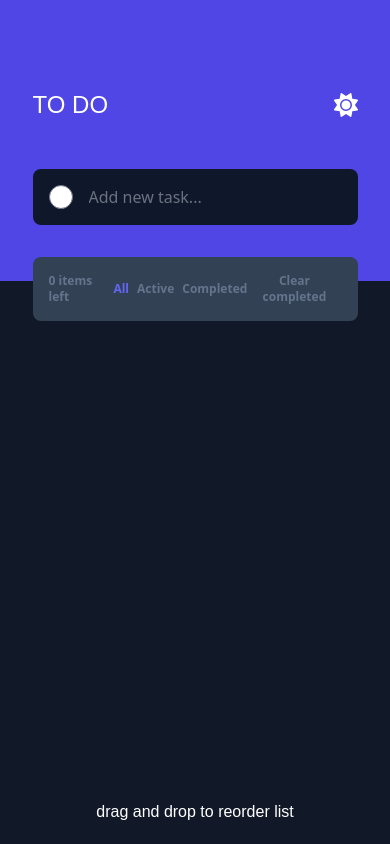
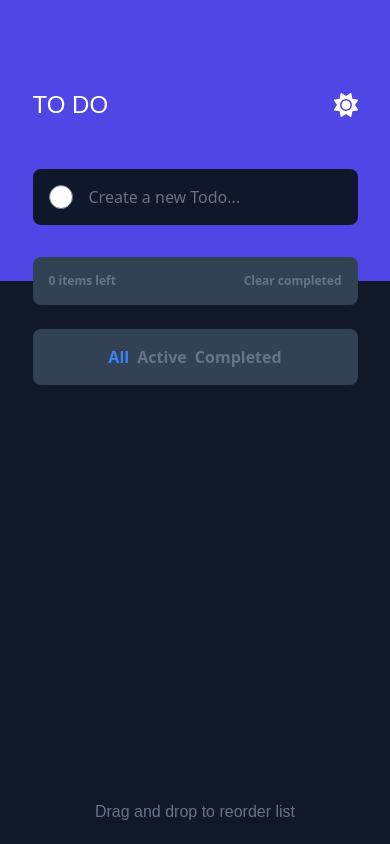
Before and after one commit to andrewpatasik/todo-redux, a React (Create React App) app: page / in a window 390 px wide. Built offline with nearby package versions, Linux system fonts and the light colour scheme; a web font is replaced by a local one.

Commit message:
touch up some styling

```diff
--- a/public/static/style/style.css
+++ b/public/static/style/style.css
@@ -770,6 +770,9 @@ select {
   border-color: transparent;
   background-color: currentColor;
 }
+.absolute {
+  position: absolute;
+}
 .relative {
   position: relative;
 }
@@ -781,6 +784,25 @@ select {
   top: -12rem;
   bottom: -12rem;
 }
+.inset-x-0 {
+  left: 0px;
+  right: 0px;
+}
+.top-10 {
+  top: 2.5rem;
+}
+.bottom-0 {
+  bottom: 0px;
+}
+.-bottom-5 {
+  bottom: -1.25rem;
+}
+.-bottom-8 {
+  bottom: -2rem;
+}
+.-bottom-20 {
+  bottom: -5rem;
+}
 .mb-12 {
   margin-bottom: 3rem;
 }
@@ -789,6 +811,9 @@ select {
 }
 .mt-8 {
   margin-top: 2rem;
+}
+.mt-12 {
+  margin-top: 3rem;
 }
 .flex {
   display: flex;
@@ -820,11 +845,20 @@ select {
 .flex-1 {
   flex: 1 1 0%;
 }
+.cursor-pointer {
+  cursor: pointer;
+}
+.resize {
+  resize: both;
+}
 .flex-col {
   flex-direction: column;
 }
 .items-center {
   align-items: center;
+}
+.justify-center {
+  justify-content: center;
 }
 .justify-between {
   justify-content: space-between;
@@ -846,6 +880,12 @@ select {
 .divide-black > :not([hidden]) ~ :not([hidden]) {
   --tw-divide-opacity: 1;
   border-color: rgb(0 0 0 / var(--tw-divide-opacity));
+}
+.overflow-auto {
+  overflow: auto;
+}
+.overflow-hidden {
+  overflow: hidden;
 }
 .rounded-lg {
   border-radius: 0.5rem;
@@ -909,24 +949,57 @@ select {
   --tw-text-opacity: 1;
   color: rgb(79 70 229 / var(--tw-text-opacity));
 }
+.text-indigo-500 {
+  --tw-text-opacity: 1;
+  color: rgb(99 102 241 / var(--tw-text-opacity));
+}
 .text-slate-500 {
   --tw-text-opacity: 1;
   color: rgb(100 116 139 / var(--tw-text-opacity));
 }
-.text-indigo-500 {
+.text-sky-500 {
   --tw-text-opacity: 1;
-  color: rgb(99 102 241 / var(--tw-text-opacity));
+  color: rgb(14 165 233 / var(--tw-text-opacity));
 }
-.text-indigo-700 {
+.text-sky-700 {
   --tw-text-opacity: 1;
-  color: rgb(67 56 202 / var(--tw-text-opacity));
+  color: rgb(3 105 161 / var(--tw-text-opacity));
+}
+.text-sky-600 {
+  --tw-text-opacity: 1;
+  color: rgb(2 132 199 / var(--tw-text-opacity));
 }
 .text-indigo-400 {
   --tw-text-opacity: 1;
   color: rgb(129 140 248 / var(--tw-text-opacity));
 }
-.underline {
-  text-decoration-line: underline;
+.text-blue-400 {
+  --tw-text-opacity: 1;
+  color: rgb(96 165 250 / var(--tw-text-opacity));
+}
+.text-blue-500 {
+  --tw-text-opacity: 1;
+  color: rgb(59 130 246 / var(--tw-text-opacity));
+}
+.text-gray-500 {
+  --tw-text-opacity: 1;
+  color: rgb(107 114 128 / var(--tw-text-opacity));
+}
+.text-gray-100 {
+  --tw-text-opacity: 1;
+  color: rgb(243 244 246 / var(--tw-text-opacity));
+}
+.text-gray-200 {
+  --tw-text-opacity: 1;
+  color: rgb(229 231 235 / var(--tw-text-opacity));
+}
+.text-gray-300 {
+  --tw-text-opacity: 1;
+  color: rgb(209 213 219 / var(--tw-text-opacity));
+}
+.text-gray-400 {
+  --tw-text-opacity: 1;
+  color: rgb(156 163 175 / var(--tw-text-opacity));
 }
 .line-through {
   text-decoration-line: line-through;
@@ -956,6 +1029,10 @@ select {
     width: 40%;
   }
 
+  .lg\:w-1\/3 {
+    width: 33.333333%;
+  }
+
   .lg\:text-lg {
     font-size: 1.125rem;
     line-height: 1.75rem;
--- a/src/components/AddTask.js
+++ b/src/components/AddTask.js
@@ -46,7 +46,7 @@ const AddTask = ({ addTask }) => {
         className="form-input w-full h-12 bg-slate-900 border-0 focus:ring-0"
         name="todo-task"
         value={todoTask}
-        placeholder="Add new task..."
+        placeholder="Create a new Todo..."
         onChange={handleTodoTask}
       />
     </form>
--- a/src/components/FilterButton,.js
+++ b/src/components/FilterButton,.js
@@ -4,9 +4,9 @@ const FilterButton = ({ filterIndex, setFilterIndex }) => {
 
   return (
     <article className="flex justify-evenly gap-2">
-      <button className={filterIndex !== 0 ? '' : 'text-indigo-500'} value={0} onClick={handleClick}>All</button>
-      <button className={filterIndex !== 1 ? '' : 'text-indigo-500'} value={1} onClick={handleClick}>Active</button>
-      <button className={filterIndex !== 2 ? '' : 'text-indigo-500'} value={2} onClick={handleClick}>Completed</button>
+      <button className={filterIndex !== 0 ? '' : 'text-blue-500'} value={0} onClick={handleClick}>All</button>
+      <button className={filterIndex !== 1 ? '' : 'text-blue-500'} value={1} onClick={handleClick}>Active</button>
+      <button className={filterIndex !== 2 ? '' : 'text-blue-500'} value={2} onClick={handleClick}>Completed</button>
     </article>
   );
 };
--- a/src/components/Footer.js
+++ b/src/components/Footer.js
@@ -2,8 +2,8 @@ import React from "react";
 
 const Footer = () => {
   return (
-    <section id="footer" className="relative text-center lg:text-lg -inset-y-5">
-      <h5>drag and drop to reorder list</h5>
+    <section id="footer" className="relative text-center lg:text-lg -inset-y-5 text-slate-500">
+      <h5>Drag and drop to reorder list</h5>
     </section>
   )
 }
--- a/src/components/Main.js
+++ b/src/components/Main.js
@@ -5,7 +5,7 @@ import TaskList from "./TaskList";
 
 const Main = () => {
   return (
-    <section className="relative w-5/6 lg:w-2/5 -inset-y-48 lg:-inset-y-52 flex-1">
+    <section className="relative w-5/6 lg:w-1/3 -inset-y-48 lg:-inset-y-52 flex-1">
       <Head />
       <AddTask />
       <TaskList />
--- a/src/components/TaskCard.js
+++ b/src/components/TaskCard.js
@@ -42,8 +42,9 @@ const TaskCard = ({
             onDragOver={(e) => {
               e.stopPropagation();
             }}
+            onDragStart={(e) => e.preventDefault()}
             type="checkbox"
-            className="form-checkbox rounded-full h-6 w-6 text-indigo-600"
+            className="form-checkbox rounded-full h-6 w-6 text-indigo-600 cursor-pointer"
             checked={task.checked}
             onChange={(e) => {
               handleInputChange(e);
@@ -56,7 +57,8 @@ const TaskCard = ({
             onDragOver={(e) => {
               e.stopPropagation();
             }}
-            className={task.checked ? "line-through" : null}
+            onDragStart={(e) => e.preventDefault()}
+            className={task.checked ? "line-through text-slate-500" : "text-gray-300"}
           >
             {task.content}
           </p>
@@ -70,6 +72,7 @@ const TaskCard = ({
               e.preventDefault();
               deleteTask(task);
             }}
+            onDragStart={(e) => e.preventDefault()}
           >
             <FontAwesomeIcon icon={faClose} />
           </button>
--- a/src/components/TaskList.js
+++ b/src/components/TaskList.js
@@ -1,6 +1,7 @@
 /* eslint-disable eqeqeq */
 import React, { useState } from "react";
 import { connect } from "react-redux";
+import useWindowSize from "../hooks/useWindowSize";
 import ClearButton from "./ClearButton";
 import FilterButton from "./FilterButton,";
 import TaskCard from "./TaskCard";
@@ -8,6 +9,7 @@ import TaskCard from "./TaskCard";
 const TaskList = ({ taskCollection }) => {
   const [currentIndex, setCurrentIndex] = useState(null);
   const [filterIndex, setFilterIndex] = useState(0);
+  const [width] = useWindowSize();
 
   // set a function that process the filter
   const filterCollection = (collection) => {
@@ -22,6 +24,10 @@ const TaskList = ({ taskCollection }) => {
         // all tasks
         return collection;
     }
+  };
+
+  const countTaskLeft = (collection) => {
+    return collection.filter((task) => task.checked == false).length;
   };
 
   const renderTodoTask = () => {
@@ -42,18 +48,42 @@ const TaskList = ({ taskCollection }) => {
   };
 
   return (
-    <section className="mt-8 max-h-96">
+    <section className="relative mt-8 ">
       <ul
         id="todo-list"
         className="bg-slate-700 divide-y divide-black rounded-lg"
       >
         {renderTodoTask()}
-        <section className="flex justify-between items-center text-xs font-bold text-slate-500 p-4">
-          <p>{taskCollection.length} items left</p>
-          <FilterButton filterIndex={filterIndex} setFilterIndex={setFilterIndex} />
+        <section
+          id="widget"
+          className="flex justify-between items-center text-xs font-bold text-slate-500 p-4"
+        >
+          <p>{`${countTaskLeft(taskCollection)} items left`}</p>
+          {/* should render if screen is > 961 */}
+          {width >= 961 ? (
+            <FilterButton
+              filterIndex={filterIndex}
+              setFilterIndex={setFilterIndex}
+            />
+          ) : (
+            ""
+          )}
           <ClearButton />
         </section>
       </ul>
+      {/* should render if screen is > 320 and < 961 */}
+      {width >= 320 && width <= 961 ? (
+        <div className="absolute w-full inset-x-0 -bottom-20 bg-slate-700 divide-y divide-black rounded-lg">
+          <section className="flex justify-center items-center text-md font-bold text-slate-500 p-4">
+            <FilterButton
+              filterIndex={filterIndex}
+              setFilterIndex={setFilterIndex}
+            />
+          </section>
+        </div>
+      ) : (
+        ""
+      )}
     </section>
   );
 };
--- /dev/null
+++ b/src/hooks/useWindowSize.js
@@ -0,0 +1,16 @@
+import { useLayoutEffect, useState } from "react";
+
+const useWindowSize = () => {
+  const [size, setSize] = useState([0, 0]);
+  useLayoutEffect(() => {
+    function updateSize() {
+      setSize([window.innerWidth, window.innerHeight]);
+    }
+    window.addEventListener("resize", updateSize);
+    updateSize();
+    return () => window.removeEventListener("resize", updateSize);
+  }, []);
+  return size;
+}
+
+export default useWindowSize;
```
